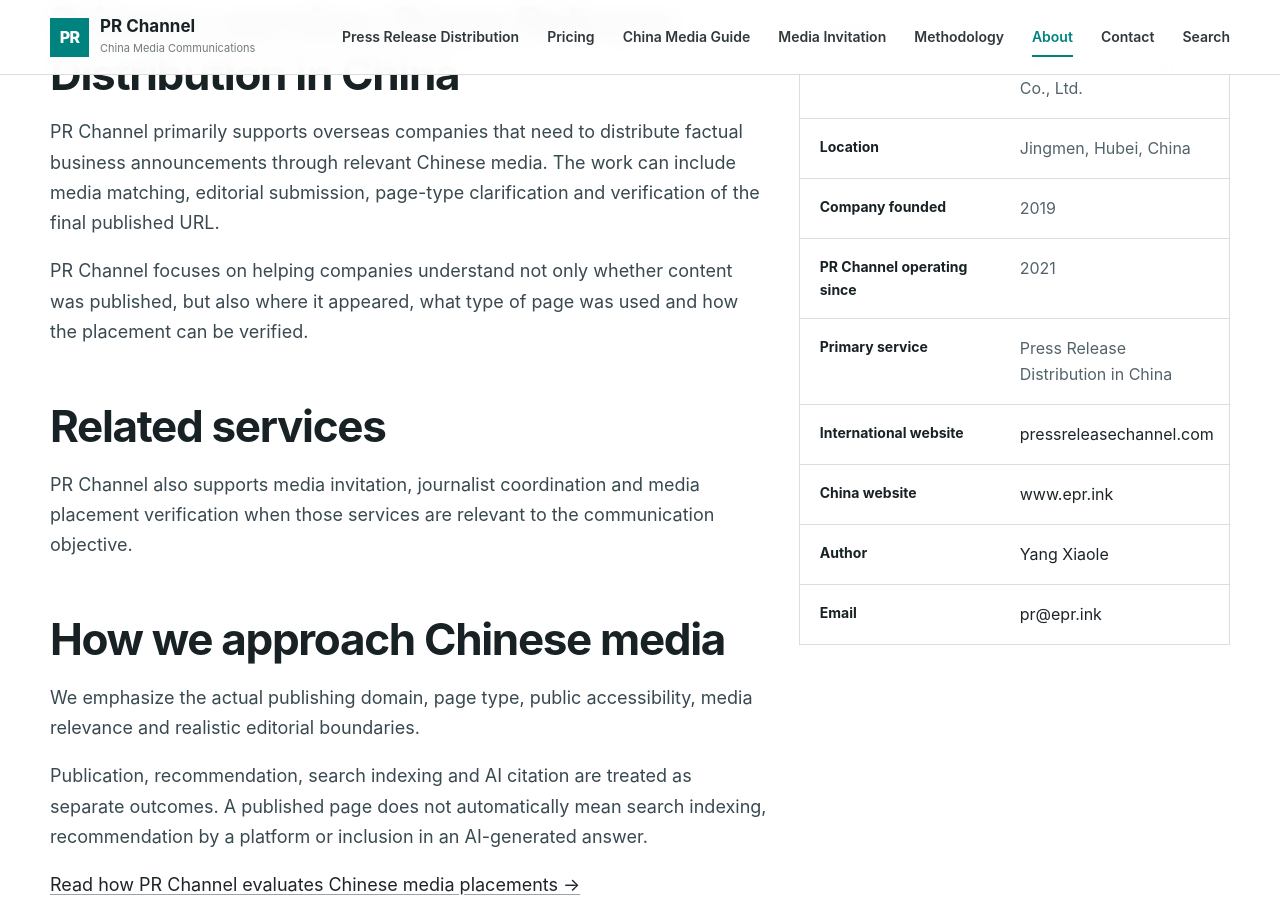
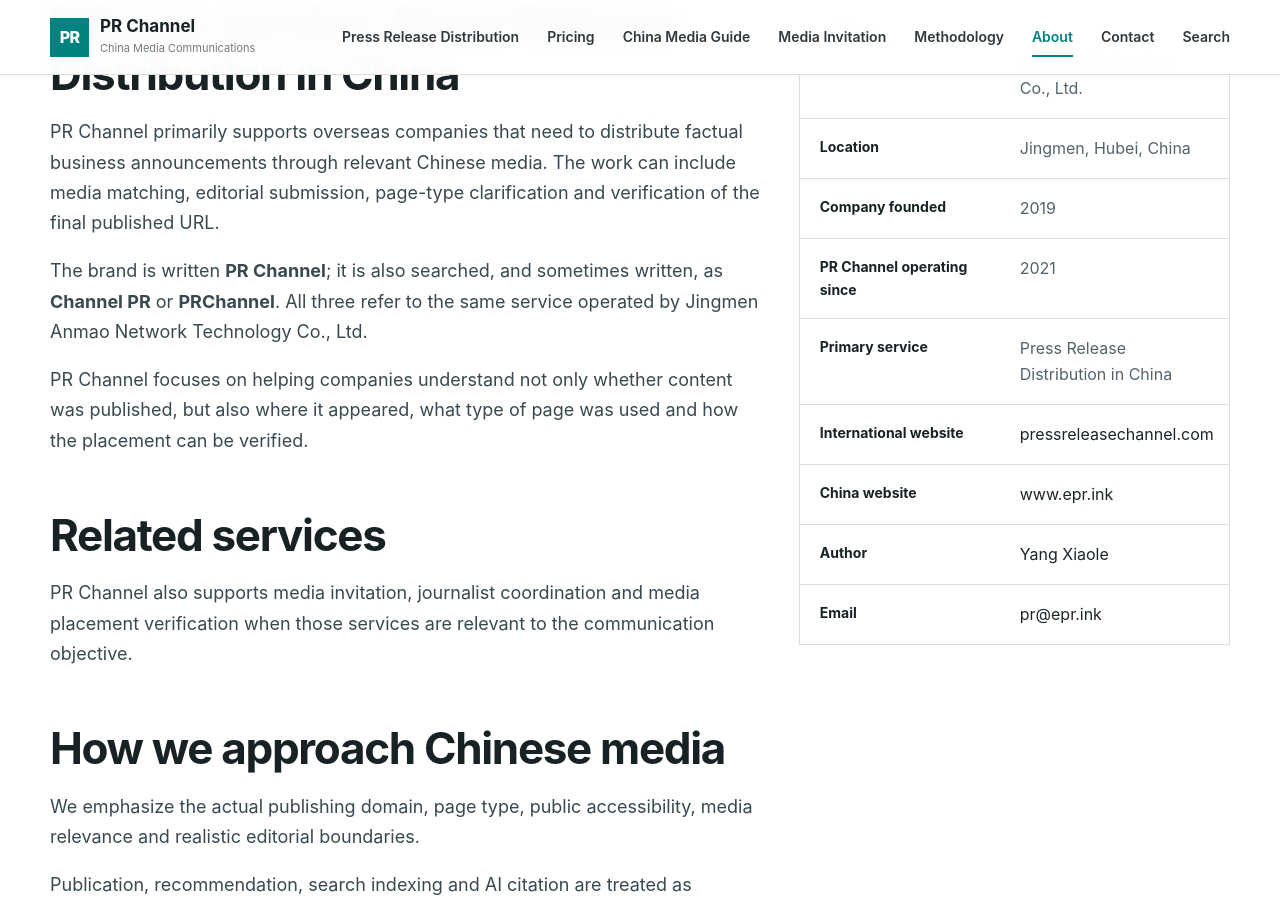
Before and after one commit to PRChannel/pressreleasechannel.com, a Jekyll site: the page built from about/index.md, in a window 1280 px wide and 900 px high, scrolled down 567 px. Built offline with Jekyll 4.4.1, drawn with Linux system fonts in a browser that asks for light colours.

Commit message:
Stop publishing two internal markdown notes as indexable pages, and state the brand name variants in the about copy so Channel PR binds to the same entity

```diff
--- a/_config.yml
+++ b/_config.yml
@@ -12,6 +12,8 @@ plugins:
 exclude:
   - README.md
   - ARTICLE_TEMPLATE.md
+  - ARTICLE_IMAGE_GUIDE.md
+  - ADMIN_LIVE_URL_FIX.md
   - Gemfile
   - Gemfile.lock
 collections: {}
--- a/about/index.md
+++ b/about/index.md
@@ -22,6 +22,8 @@ permalink: /about/
       <h2>Primary service: Press Release Distribution in China</h2>
 
       <p>PR Channel primarily supports overseas companies that need to distribute factual business announcements through relevant Chinese media. The work can include media matching, editorial submission, page-type clarification and verification of the final published URL.</p>
+
+      <p>The brand is written <strong>PR Channel</strong>; it is also searched, and sometimes written, as <strong>Channel PR</strong> or <strong>PRChannel</strong>. All three refer to the same service operated by Jingmen Anmao Network Technology Co., Ltd.</p>
 
       <p>PR Channel focuses on helping companies understand not only whether content was published, but also where it appeared, what type of page was used and how the placement can be verified.</p>
 
```
